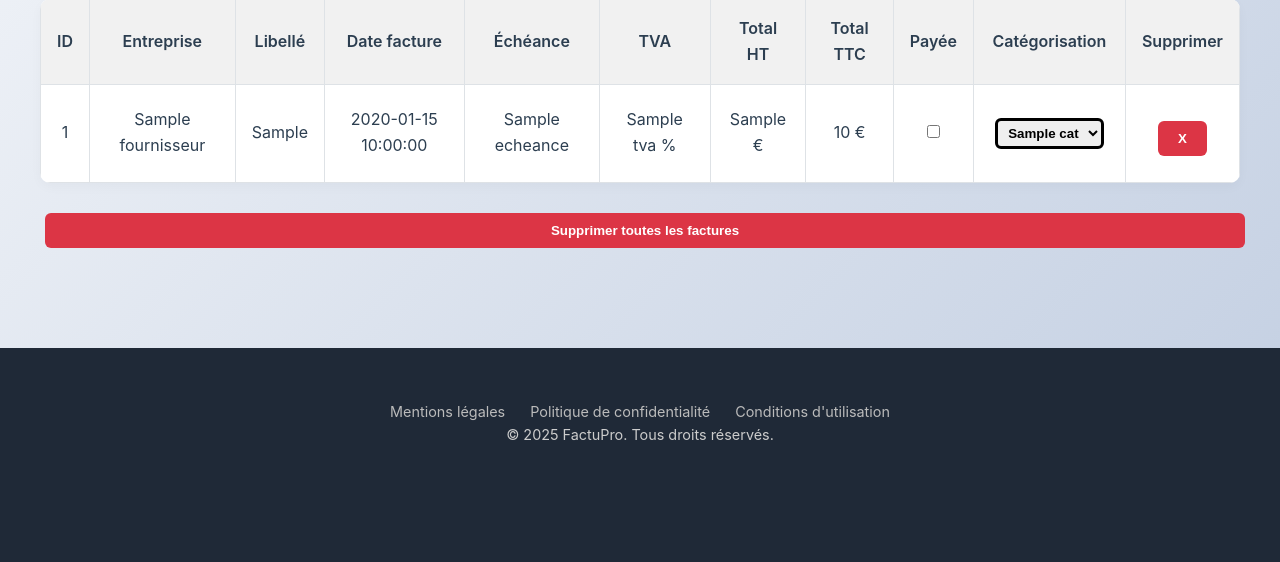
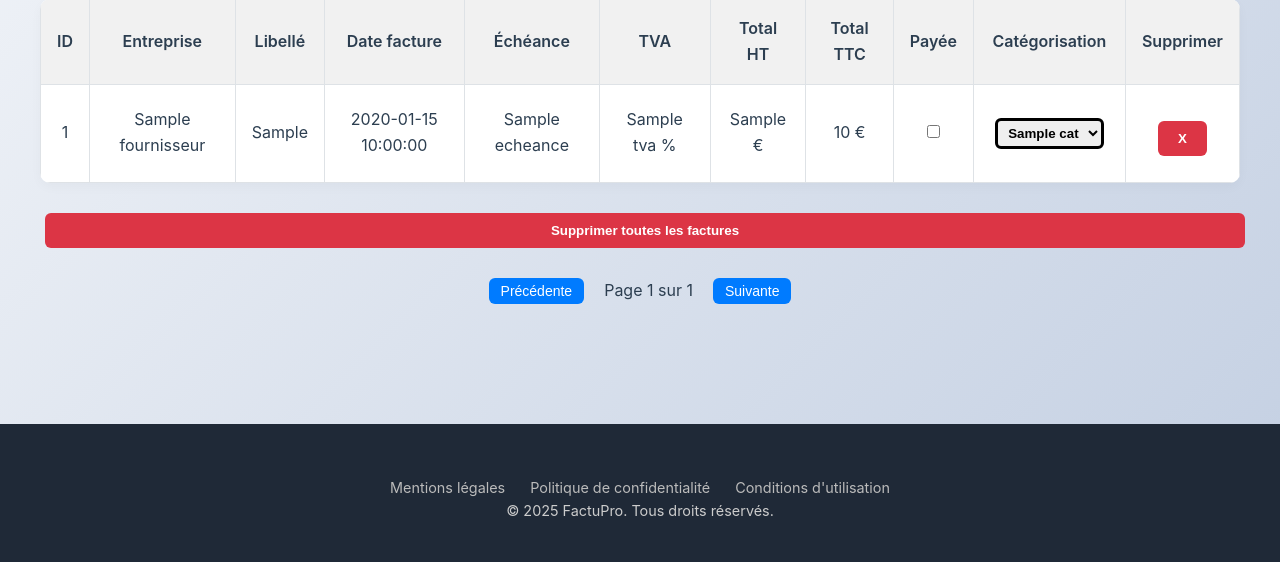
Before and after one commit to LouisMonin/Gestionnaire-Factures, a Flask app: template gestion_factures/templates/factures.html in a window 1280 px wide. Shown: the part 373-935 px from the top of the page. Before the commit the page ends 813 px from the top, so only its background shows below. Run offline with Flask 3, Linux system fonts and the light colour scheme; the template is opened without the code that fills it: most values are stand-ins (such as "Sample title", 1, 10 or a date in 2020).

Commit message:
Indexation page Factures.html

```diff
--- a/gestion_factures/static/style.css
+++ b/gestion_factures/static/style.css
@@ -1341,3 +1341,18 @@ body {
     padding: 2rem 1rem;
   }
 }
+
+/* === Styles boutons indexation facture === */
+
+.pagination {
+  display: flex;
+  justify-content: center;
+  align-items: center;
+  margin: 20px 0;
+  gap: 15px;
+}
+
+.pagination button {
+  padding: 5px 12px;
+  font-size: 14px;
+}
--- a/gestion_factures/templates/factures.html
+++ b/gestion_factures/templates/factures.html
@@ -112,9 +112,12 @@
 <script>
 document.addEventListener('DOMContentLoaded', function () {
   const table = document.getElementById('table-factures');
-                const rows = table.tBodies[0].rows;
+  const paidFilter = document.getElementById('filter-paid');
   const textFilters = document.querySelectorAll('.filter-input');
-                const paidFilter = document.getElementById('filter-paid');
+  const toggle = document.getElementById('toggle-filters');
+  const filterGroups = document.querySelectorAll('.filter-group');
+  const rowsPerPage = 10;
+  let currentPage = 1;
 
   const noResultRow = document.createElement('tr');
   const td = document.createElement('td');
@@ -125,15 +128,17 @@
   noResultRow.style.display = 'none';
   table.tBodies[0].appendChild(noResultRow);
 
-                function appliquerFiltres() {
-                  let visibleCount = 0;
+  const paginationControls = document.getElementById('pagination-controls');
+  const prevBtn = document.getElementById('prevPage');
+  const nextBtn = document.getElementById('nextPage');
+  const pageInfo = document.getElementById('pageInfo');
 
-                  for (let row of rows) {
-                    if (row === noResultRow) continue;
-
+  function getFilteredRows() {
+    const allRows = Array.from(table.tBodies[0].rows).filter(r => r !== noResultRow);
+    return allRows.filter(row => {
       let visible = true;
 
-                    // Filtres texte
+      // Filtres texte et select
       textFilters.forEach(input => {
         const col = parseInt(input.dataset.col);
         const cell = row.cells[col];
@@ -151,41 +156,88 @@
         }
       });
 
-                    // Filtre payée
-                    const checkbox = row.cells[7].querySelector('input[type="checkbox"]');
-                    const payeeVal = paidFilter.value;
+      // Filtre Payée
+      const checkbox = row.cells[8]?.querySelector('input[type="checkbox"]');
+      if (checkbox) {
         const estPayee = checkbox.checked;
-
-                    if (payeeVal === 'payee' && !estPayee) visible = false;
-                    if (payeeVal === 'impayee' && estPayee) visible = false;
-
-                    row.style.display = visible ? '' : 'none';
-                    if (visible) visibleCount++;
+        if (paidFilter.value === 'payee' && !estPayee) visible = false;
+        if (paidFilter.value === 'impayee' && estPayee) visible = false;
       }
 
-                  noResultRow.style.display = visibleCount === 0 ? '' : 'none';
+      return visible;
+    });
   }
 
-                // Écouteurs
-                textFilters.forEach(input => input.addEventListener('input', appliquerFiltres));
-                paidFilter.addEventListener('change', appliquerFiltres);
+  function renderPagination(filteredRows) {
+    const totalPages = Math.ceil(filteredRows.length / rowsPerPage);
+    if (currentPage > totalPages) currentPage = totalPages || 1;
+
+    filteredRows.forEach((row, i) => {
+      row.style.display = (i >= (currentPage - 1) * rowsPerPage && i < currentPage * rowsPerPage) ? '' : 'none';
     });
 
-              const toggle = document.getElementById('toggle-filters');
-  const filterGroups = document.querySelectorAll('.filter-group');
+    // Cache tous les autres
+    Array.from(table.tBodies[0].rows).forEach(row => {
+      if (!filteredRows.includes(row) && row !== noResultRow) row.style.display = 'none';
+    });
+
+    noResultRow.style.display = filteredRows.length === 0 ? '' : 'none';
+    pageInfo.textContent = `Page ${currentPage} sur ${Math.max(totalPages, 1)}`;
+    prevBtn.disabled = currentPage <= 1;
+    nextBtn.disabled = currentPage >= totalPages;
+  }
+
+  function updateTable() {
+    const filteredRows = getFilteredRows();
+    renderPagination(filteredRows);
+  }
+
+  // Pagination navigation
+  prevBtn.addEventListener('click', () => {
+    currentPage--;
+    updateTable();
+  });
+
+  nextBtn.addEventListener('click', () => {
+    currentPage++;
+    updateTable();
+  });
+
+  // Filtres
+  textFilters.forEach(input => input.addEventListener('input', () => {
+    currentPage = 1;
+    updateTable();
+  }));
+
+  paidFilter.addEventListener('change', () => {
+    currentPage = 1;
+    updateTable();
+  });
 
   toggle.addEventListener('change', function () {
     filterGroups.forEach(group => {
       group.style.display = this.checked ? 'block' : 'none';
     });
   });
+
+  updateTable(); // initial
+});
 </script>
+
+
 
         </table>
 
         <form method="POST" action="/supprimer_tout" onsubmit="return confirm('Supprimer toutes les factures ?');">
             <button type="submit" class="danger full">Supprimer toutes les factures</button>
         </form>
+
+        <div id="pagination-controls" class="pagination">
+    <button id="prevPage" disabled>Précédente</button>
+    <span id="pageInfo">Page 1</span>
+    <button id="nextPage">Suivante</button>
+</div>
+
     </div>
 
     {% include 'footer.html' %}
```
Lines whose indentation alone changed are shown as unchanged.
